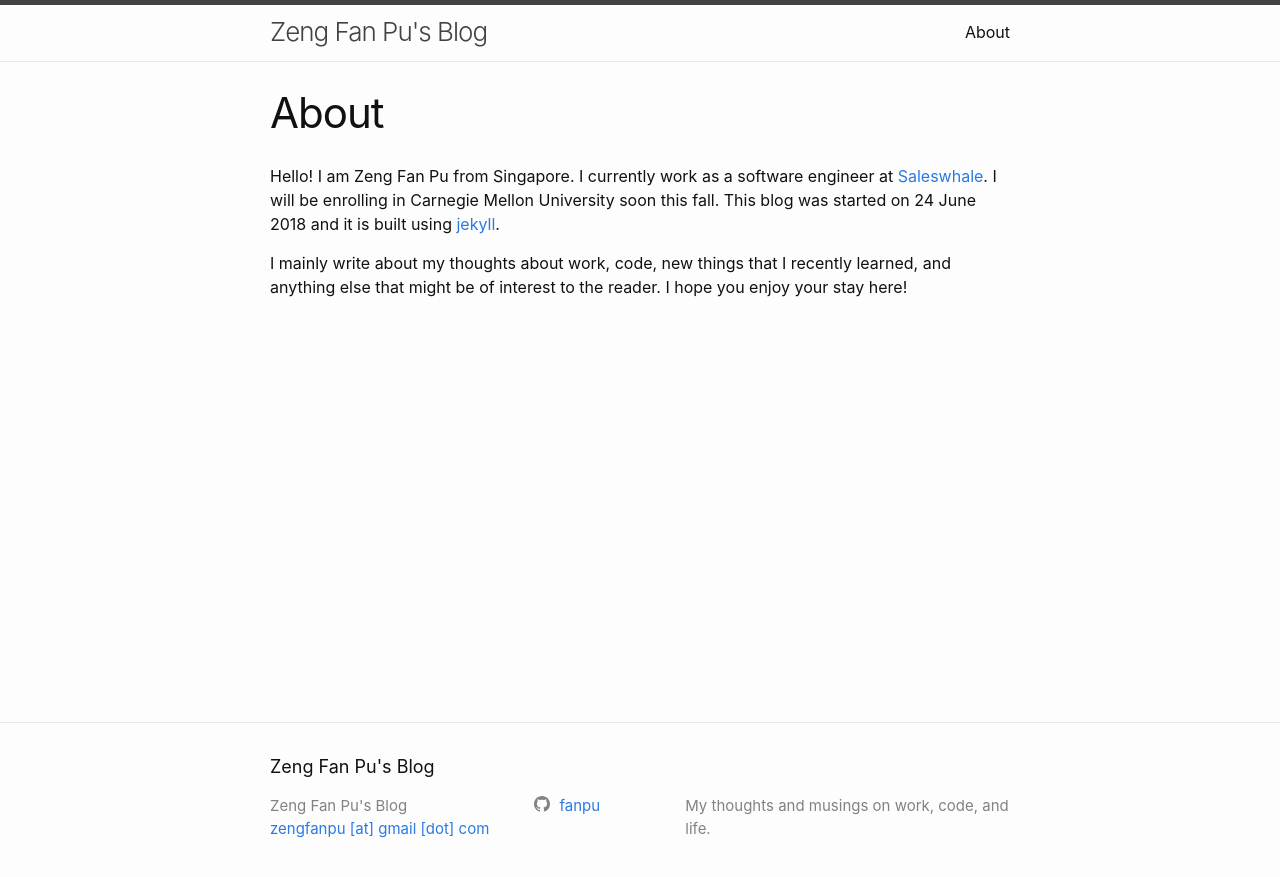
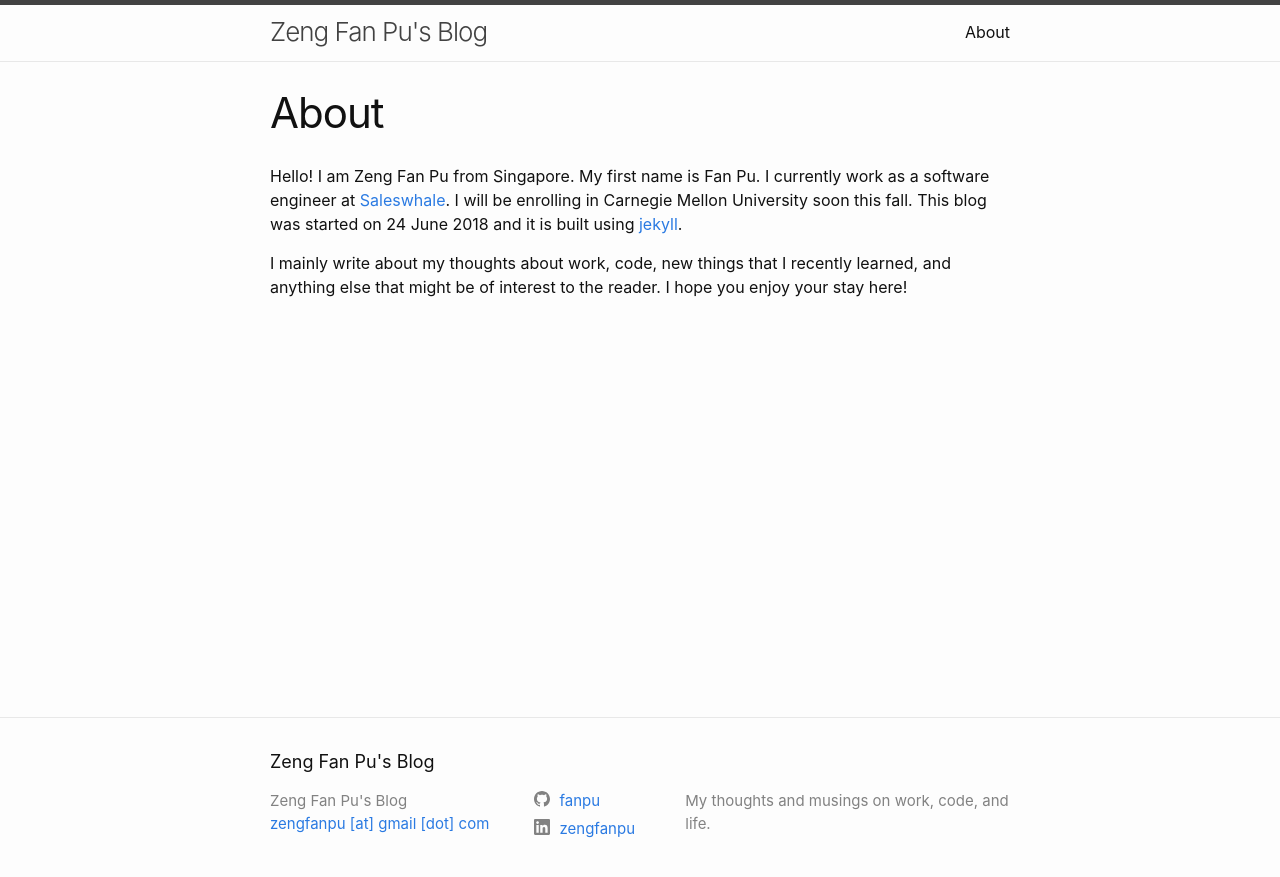
Before and after one commit to fanpu/blog, a Jekyll site: the page built from about.md, in a window 1280 px wide. Shown: the top 877 px of the page. Built offline with Jekyll 4.4.1, drawn with Linux system fonts in a browser that asks for light colours.

Commit message:
Add LinkedIn badge

```diff
--- a/_config.yml
+++ b/_config.yml
@@ -20,6 +20,7 @@ description: >- # this means to ignore newlines until "baseurl:"
 baseurl: "" # the subpath of your site, e.g. /blog
 url: "http://fanpu.io" # the base hostname & protocol for your site, e.g. http://example.com
 github_username:  fanpu
+linkedin_username:  zengfanpu
 
 # Build settings
 markdown: kramdown
--- a/about.md
+++ b/about.md
@@ -3,6 +3,6 @@ layout: page
 title: About
 permalink: /about/
 ---
-Hello! I am Zeng Fan Pu from Singapore. I currently work as a software engineer at [Saleswhale](https://saleswhale.com). I will be enrolling in Carnegie Mellon University soon this fall. This blog was started on 24 June 2018 and it is built using [jekyll](https://github.com/jekyll/jekyll).
+Hello! I am Zeng Fan Pu from Singapore. My first name is Fan Pu. I currently work as a software engineer at [Saleswhale](https://saleswhale.com). I will be enrolling in Carnegie Mellon University soon this fall. This blog was started on 24 June 2018 and it is built using [jekyll](https://github.com/jekyll/jekyll).
 
 I mainly write about my thoughts about work, code, new things that I recently learned, and anything else that might be of interest to the reader. I hope you enjoy your stay here!
```
